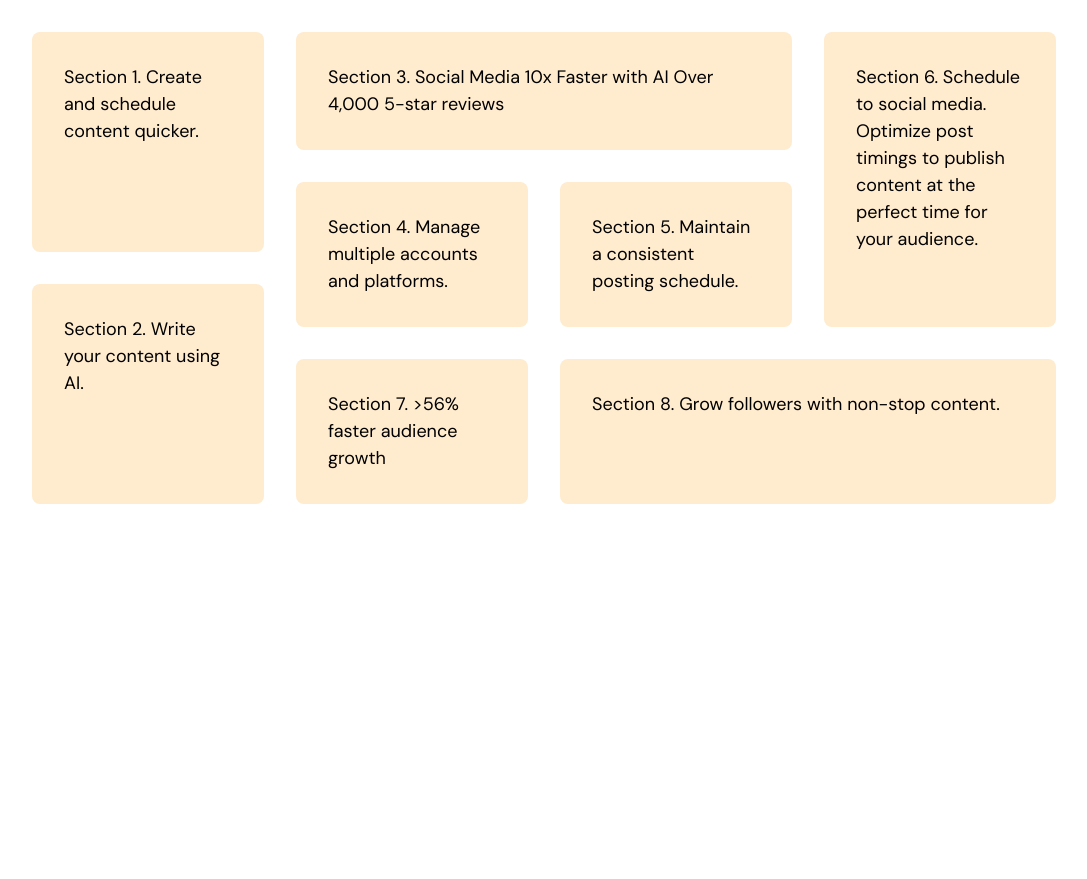
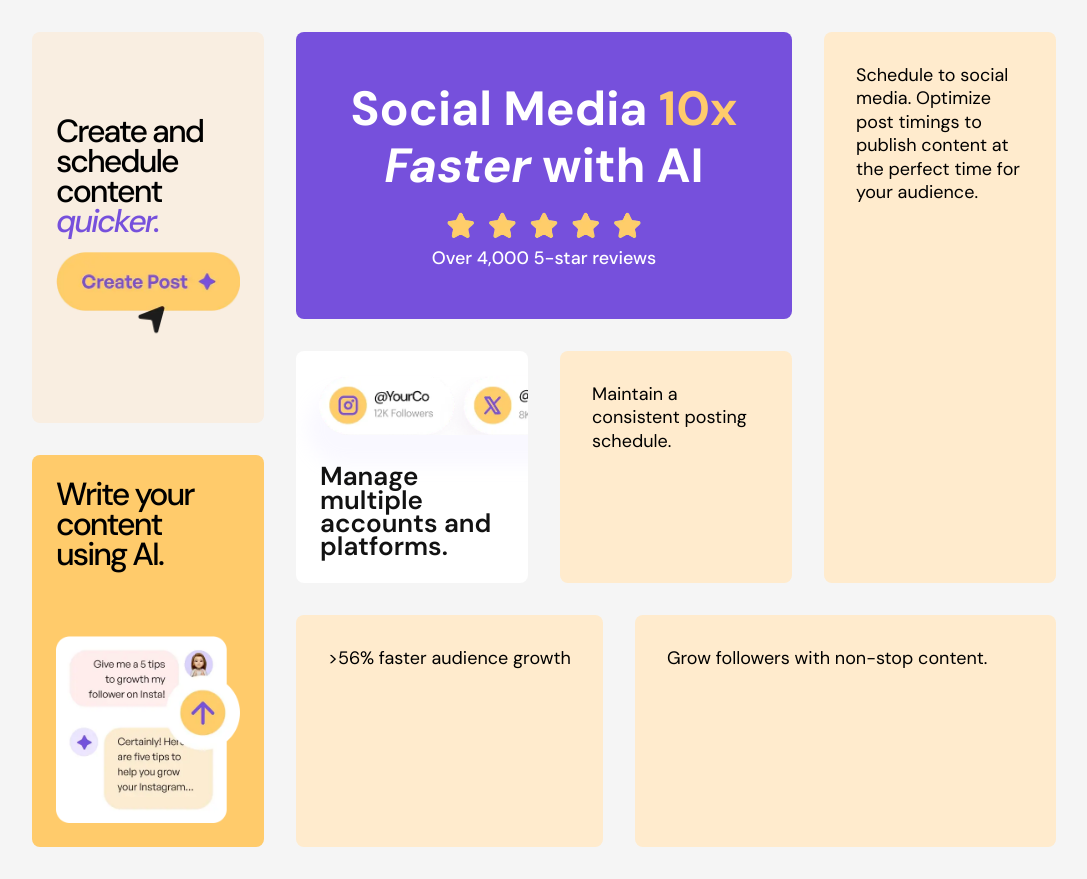
Before and after one commit to zeynabmvs/bento-grid, a website built with Vite: page index.html in a window 1280 px wide. Shown: the whole page, without its empty margins (128-1215 px from the left). Before the commit the page ends 800 px from the top, so only its background shows below. Built offline with nearby package versions, Linux system fonts and the light colour scheme; files whose address does not match are found by name.

Commit message:
style four bento items

```diff
--- a/index.html
+++ b/index.html
@@ -10,32 +10,59 @@
   <body>
     <div class="container">
       <div class="bento-grid">
-
         <div class="subgrid-1">
-          <div class="bento-grid-item" id="creat-post">Create and schedule content quicker.</div>
-          <div class="bento-grid-item" id="ai-content">Write your content using AI.</div>
+          <div class="bento-grid-item" id="create-post">
+            <p>Create and schedule content <i>quicker.</i></p>
+            <img
+              src="/public//assets/images/illustration-create-post.webp"
+              alt=""
+            />
+          </div>
+          <div class="bento-grid-item" id="ai-content">
+            <h3>Write your content using AI.</h3>
+            <img
+              src="/public//assets/images/illustration-ai-content.webp"
+              alt=""
+            />
+          </div>
         </div>
 
         <div class="subgrid-2">
-          <div class="bento-grid-item wide-item" id="five-stars">Social Media 10x Faster with AI Over 4,000 5-star reviews</div>
-
-          <div class="bento-grid-item" id="platforms">Manage multiple accounts and platforms.</div>
-
-          <div class="bento-grid-item" id="consistent-schedule">Maintain a consistent posting schedule.</div>
-          <div class="bento-grid-item" id="schedule">
-            Schedule to social media. Optimize post timings to publish content at
-            the perfect time for your audience.
+          <div class="bento-grid-item wide-item" id="five-stars">
+            <h2>Social Media <span>10x</span> <i>Faster</i> with AI</h2>
+            <img
+              src="/public//assets/images/illustration-five-stars.webp"
+              alt=""
+            />
+            <span>Over 4,000 5-star reviews</span>
           </div>
 
+          <div class="bento-grid-item" id="platforms">
+            <img
+            src="/public//assets/images/illustration-multiple-platforms.webp"
+            alt=""
+          />
+            <p>Manage multiple accounts and platforms.</p>
+          </div>
+
+          <div class="bento-grid-item" id="consistent-schedule">
+            Maintain a consistent posting schedule.
+          </div>
+          <div class="bento-grid-item" id="schedule">
+            Schedule to social media. Optimize post timings to publish content
+            at the perfect time for your audience.
+          </div>
         </div>
 
         <div class="subgrid-3">
-          <div class="bento-grid-item" id="audience-growth">>56% faster audience growth</div>
-          <div class="bento-grid-item wide-item" id="followers">Grow followers with non-stop content.</div>
+          <div class="bento-grid-item" id="audience-growth">
+            >56% faster audience growth
+          </div>
+          <div class="bento-grid-item wide-item" id="followers">
+            Grow followers with non-stop content.
+          </div>
         </div>
-
       </div>
-
 
       <!-- <div class="attribution">
         Challenge by <a href="https://www.frontendmentor.io?ref=challenge">Frontend Mentor</a>.
--- a/src/style.css
+++ b/src/style.css
@@ -16,7 +16,7 @@
 
 body {
   /* 3. Add accessible line-height */
-  line-height: 1.5;
+  line-height: 1.3;
   /* 4. Improve text rendering */
   -webkit-font-smoothing: antialiased;
 }
@@ -75,7 +75,7 @@ h6 {
 :root {
   --mobile-breakpoint: 375px;
   --desktop-breakpoint: 1440px;
-
+  --purple-50: hsla(254, 88%, 90%, 0.15);
   --purple-100: hsl(254, 88%, 90%);
   --purple-500: hsl(256, 67%, 59%);
   --yellow-100: hsl(31, 66%, 93%);
@@ -95,6 +95,7 @@ body {
   font-size: 18px;
   counter-reset: grid-items;
   padding: 2rem 1rem;
+  background-color: #f5f5f5;
 }
 
 .container {
@@ -116,10 +117,10 @@ body {
   padding: 32px;
 }
 
-.bento-grid-item::before {
+/* .bento-grid-item::before {
   counter-increment: grid-items;
   content: "Section " counter(grid-items) ". ";
-}
+} */
 
 /* Mobile grid (no specific columns/rows) */
 .bento-grid {
@@ -168,7 +169,8 @@ body {
   }
 
   .bento-grid-item:not(.wide-item) {
-    width: var(--item-width);
+    min-width: var(--item-width);
+    min-height: var(--item-width);
   }
 
   .subgrid-1 {
@@ -203,6 +205,97 @@ body {
     grid-area: platforms;
   }
 }
+
+/* ======== Grid Items' styles 1 ======== */
+#five-stars {
+  background-color: var(--purple-500);
+  color: var(--white);
+  display: flex;
+  flex-direction: column;
+  align-items: center;
+  padding: 48px;
+  text-align: center;
+}
+#five-stars h2 {
+  font-size: 48px;
+  line-height: 57px;
+}
+#five-stars h2 span {
+  color: var(--yellow-500);
+}
+#five-stars img {
+  width: 200px;
+  margin-top: 16px;
+  margin-bottom: 4px;
+}
+#five-stars img + span {
+  font-weight: 500;
+}
+
+/* ======== Grid Items' styles 2 ======== */
+#create-post {
+  background-color: var(--yellow-100);
+  text-align: left;
+  padding: 24px;
+  align-content: center;
+}
+#create-post p {
+  font-size: 32px;
+  line-height: 30px;
+  font-weight: 500;
+  margin-bottom: 16px;
+  letter-spacing: -2px;
+}
+
+#create-post i {
+  color: var(--purple-500);
+}
+
+/* ======== Grid Items' styles 3 ======== */
+#ai-content {
+  background-color: var(--yellow-500);
+  text-align: left;
+  padding: 24px;
+  display: flex;
+  flex-direction: column;
+  justify-content: space-between;
+}
+#ai-content h3 {
+  font-size: 32px;
+  line-height: 30px;
+  font-weight: 500;
+  margin-bottom: 16px;
+  letter-spacing: -2px;
+}
+
+/* ======== Grid Items' styles 4 ======== */
+#platforms {
+  padding: 24px;
+  background-color: var(--white);
+  text-align: left;
+  overflow: hidden;
+  position: relative;
+}
+
+#platforms p {
+  font-size: 26px;
+  font-weight: 600;
+  color: var(--black);
+  line-height: 0.9;
+  align-self: baseline;
+  position: absolute;
+  inset: 24px;
+  top: auto
+}
+#platforms img {
+  scale: 1.2;
+  box-shadow: -4px 19px 15px 6px var(--purple-50);
+  border-radius: 40px;
+  position: absolute;
+  left: 20%;
+  top: 30px;
+}
+
 /* ======== Footer ======== */
 .attribution {
   font-size: 11px;
```
